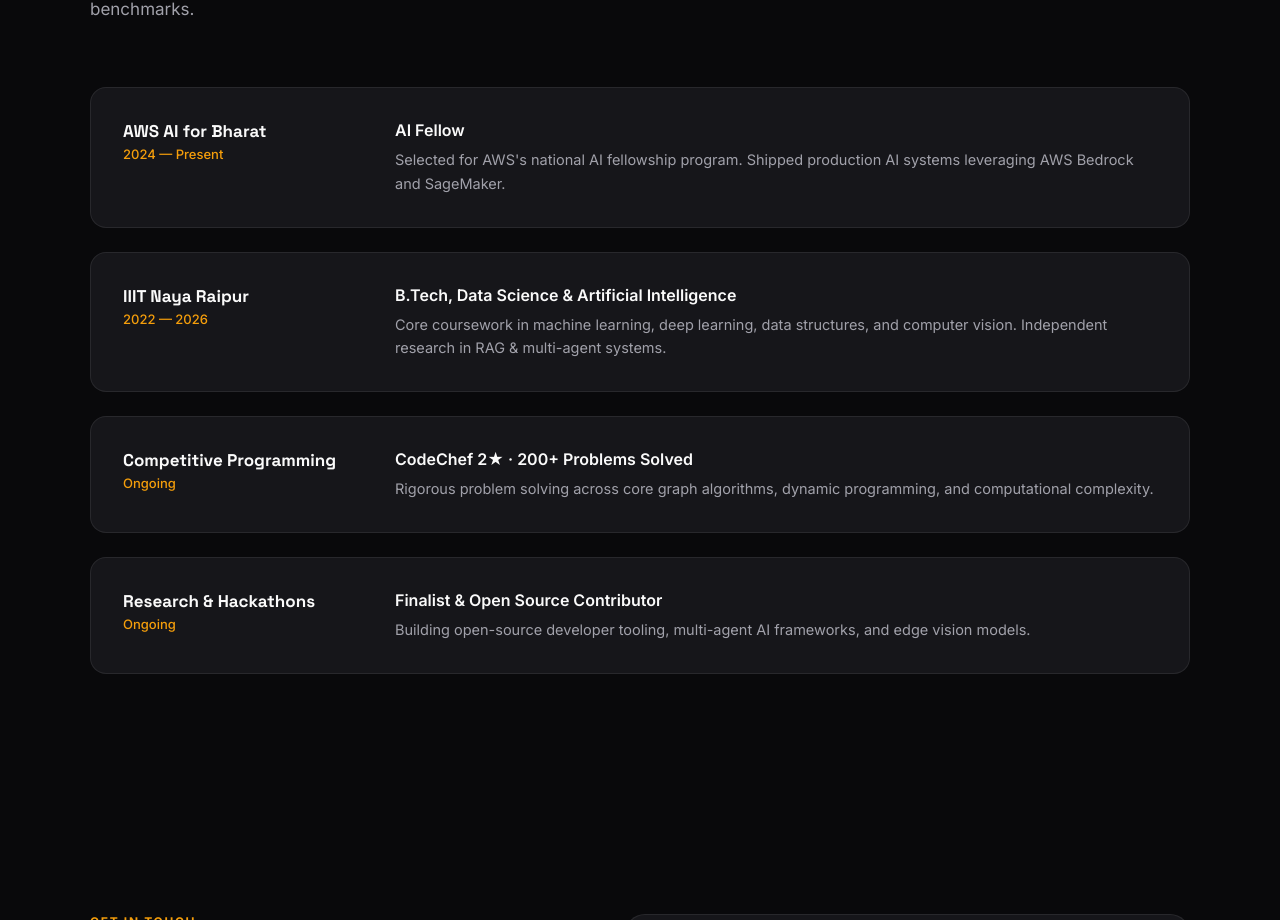
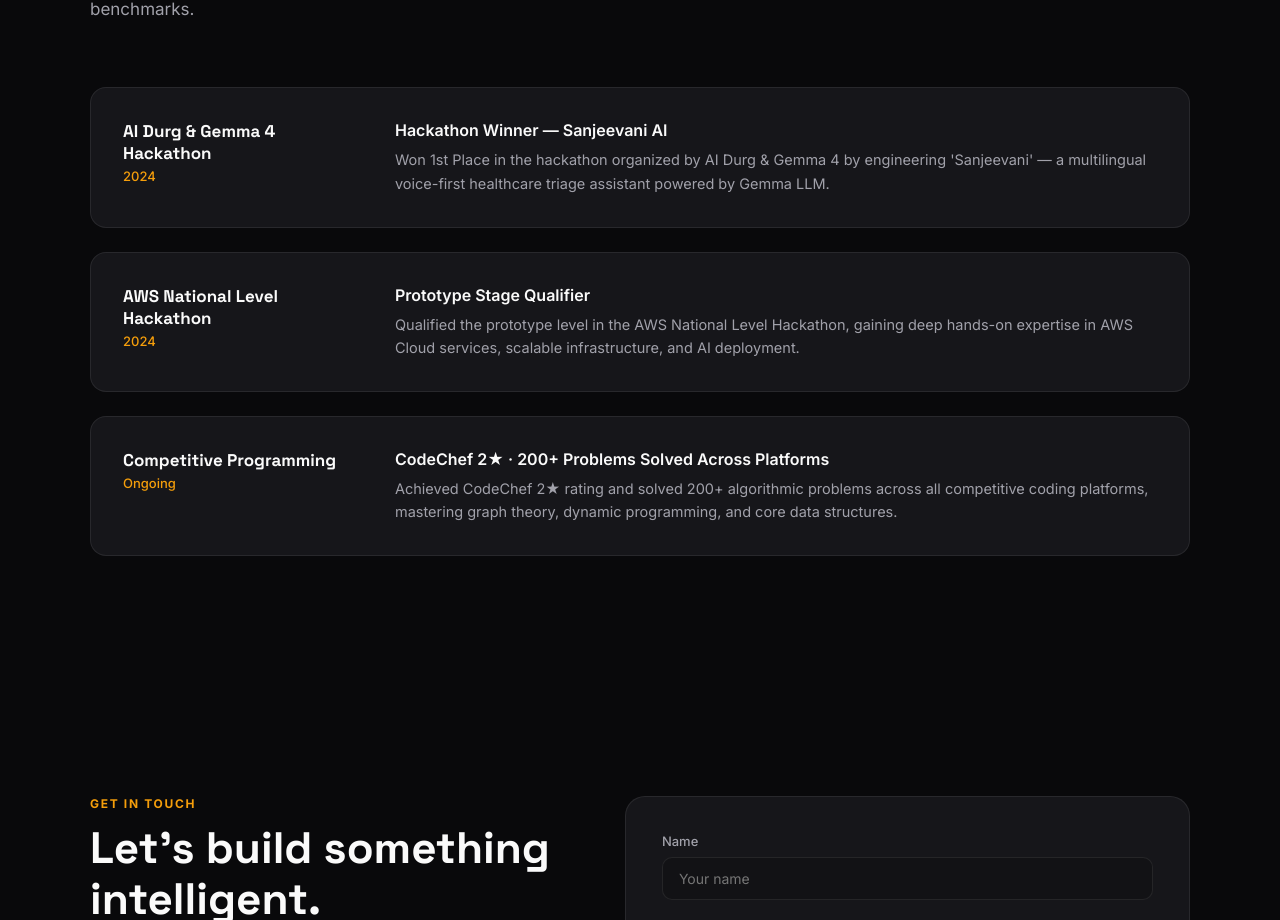
Before and after one commit to vishal88736/website1, a React (Vite) app: page / in a window 1280 px wide. Shown: the part 7980-8900 px from the top of the page. Built offline with nearby package versions, Linux system fonts and the light colour scheme; the HTML template or start-up script is replaced by a standard one.

Commit message:
Update Journey milestones: AI Durg & Gemma 4 Hackathon winner, AWS National Prototype Qualifier, and CodeChef 2* across platforms

```diff
--- a/portfolio.jsx
+++ b/portfolio.jsx
@@ -184,28 +184,22 @@
 
 const JOURNEY_MILESTONES = [
   {
-    org: "AWS AI for Bharat",
-    role: "AI Fellow",
-    period: "2024 — Present",
-    desc: "Selected for AWS's national AI fellowship program. Shipped production AI systems leveraging AWS Bedrock and SageMaker."
+    org: "AI Durg & Gemma 4 Hackathon",
+    role: "Hackathon Winner — Sanjeevani AI",
+    period: "2024",
+    desc: "Won 1st Place in the hackathon organized by AI Durg & Gemma 4 by engineering 'Sanjeevani' — a multilingual voice-first healthcare triage assistant powered by Gemma LLM."
   },
   {
-    org: "IIIT Naya Raipur",
-    role: "B.Tech, Data Science & Artificial Intelligence",
-    period: "2022 — 2026",
-    desc: "Core coursework in machine learning, deep learning, data structures, and computer vision. Independent research in RAG & multi-agent systems."
+    org: "AWS National Level Hackathon",
+    role: "Prototype Stage Qualifier",
+    period: "2024",
+    desc: "Qualified the prototype level in the AWS National Level Hackathon, gaining deep hands-on expertise in AWS Cloud services, scalable infrastructure, and AI deployment."
   },
   {
     org: "Competitive Programming",
-    role: "CodeChef 2★ · 200+ Problems Solved",
+    role: "CodeChef 2★ · 200+ Problems Solved Across Platforms",
     period: "Ongoing",
-    desc: "Rigorous problem solving across core graph algorithms, dynamic programming, and computational complexity."
-  },
-  {
-    org: "Research & Hackathons",
-    role: "Finalist & Open Source Contributor",
-    period: "Ongoing",
-    desc: "Building open-source developer tooling, multi-agent AI frameworks, and edge vision models."
+    desc: "Achieved CodeChef 2★ rating and solved 200+ algorithmic problems across all competitive coding platforms, mastering graph theory, dynamic programming, and core data structures."
   }
 ];
 
@@ -225,7 +219,7 @@
   { id: "careertrajectory", label: "CareerTrajectory AI", category: "Flagship Work", hint: "Talent intelligence & candidate evaluation platform" },
   { id: "cottonfield", label: "Cotton Field Analysis", category: "Flagship Work", hint: "Crop health AI from orthomosaic imagery" },
   { id: "upcoming", label: "Upcoming Projects", category: "Navigation", hint: "Cryptrix & NovaTune in active R&D" },
-  { id: "journey", label: "Milestones & Journey", category: "Navigation", hint: "AWS Fellow, IIIT Naya Raipur" },
+  { id: "journey", label: "Milestones & Journey", category: "Navigation", hint: "AI Durg & Gemma Winner, AWS Hackathon, CodeChef 2★" },
   { id: "contact", label: "Contact & Inquiries", category: "Navigation", hint: "Send a direct message" },
   { id: "action-copy-email", label: "Copy Email Address", category: "Actions", hint: "agrawalvishal804@gmail.com", action: "copy-email" },
   { id: "action-resume", label: "Open Resume (Google Drive)", category: "External", hint: "View PDF Resume", action: "open-resume" },
```
